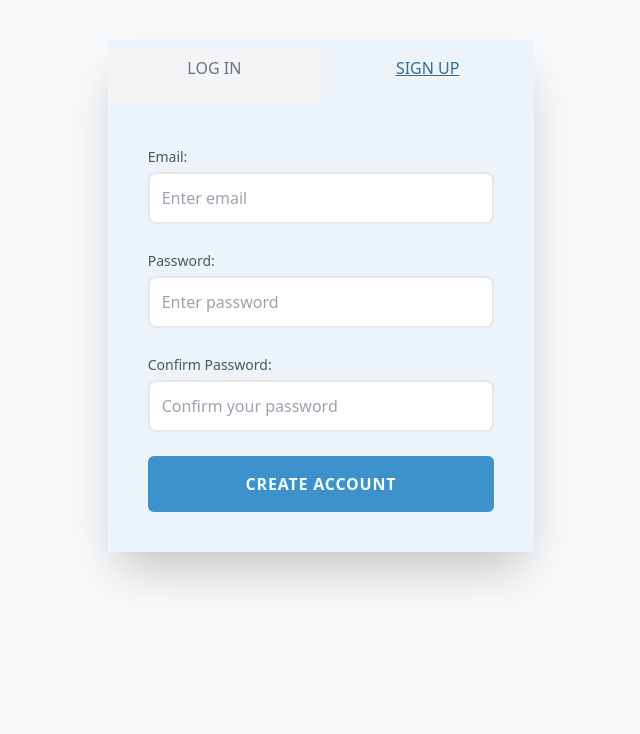
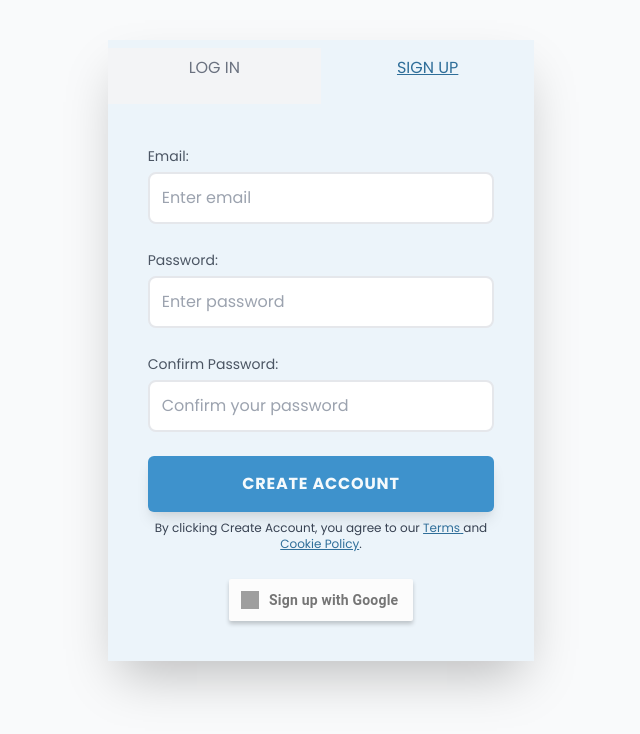
Before and after one commit to questionreality/react-xlsx-pdf, a React (Create React App) app: page / in a window 1280 px wide. Shown: the top 734 px of the page, without its empty margins (319-959 px from the left). Built offline with nearby package versions, Linux system fonts and the light colour scheme; grey boxes are pictures that could not be loaded.

Commit message:
Added excel parsing functionality

```diff
--- a/package.json
+++ b/package.json
@@ -9,9 +9,11 @@
     "@testing-library/user-event": "^12.1.10",
     "react": "^17.0.2",
     "react-dom": "^17.0.2",
+    "react-loader-spinner": "^4.0.0",
     "react-router-dom": "^5.2.0",
     "react-scripts": "4.0.3",
-    "web-vitals": "^1.0.1"
+    "web-vitals": "^1.0.1",
+    "xlsx": "^0.16.9"
   },
   "scripts": {
     "start": "craco start",
--- a/src/App.js
+++ b/src/App.js
@@ -5,6 +5,7 @@ import AuthRoute from "./util/AuthRoute";
 import AuthPage from "./pages/AuthPage";
 import PrivateRoute from "./util/PrivateRoute";
 import Search from "./pages/Search";
+
 
 import { BrowserRouter as Router, Switch, Route, Link } from "react-router-dom";
 
@@ -33,11 +34,7 @@ function App() {
     setData,
   };
   console.log(contextData);
-  useEffect(() => {
-    if (localStorage.getItem("authState")) {
-      setAuthenticated(true);
-    }
-  }, []);
+  useEffect(() => {}, []);
   return (
     <div>
       <DataContext.Provider value={contextData}>
--- /dev/null
+++ b/src/components/AutoComplete.js
@@ -0,0 +1,73 @@
+import React, { useContext, useState, useEffect } from "react";
+import { DataContext } from "../util/Context";
+
+function AutoComplete() {
+  const { data } = useContext(DataContext);
+  const [searchKey, setSearchKey] = useState("");
+  const [searchArray, setSearchArray] = useState([]); //array to be feed into autocomplete component
+  const [keys, setKeys] = useState([]);
+  const [autocomplete, setAutocomplete] = useState({
+    activeSuggestion: 0,
+    filteredSuggestions: [],
+    showSuggestions: false,
+    userInput: "",
+  });
+
+  const getSuggestions = (value) => {
+    const inputValue = value.trim().toLowerCase();
+    const inputLength = inputValue.length;
+    return inputLength === 0 ? [] : searchArray.filter((element) => {
+
+    });
+  };
+  const [userInputs, setUserInputs] = useState([]);
+  useEffect(() => {
+    if (data.length !== 0) {
+      console.log(data[0]);
+      if (keys?.length === 0) {
+        for (const [key, value] of Object.entries(data[0])) {
+          setKeys((keys) => keys.concat(key));
+        }
+        setSearchKey(keys[0]);
+      }
+    }
+  }, [data, keys]);
+  useEffect(() => {
+    setSearchArray(data.map((dataItem) => dataItem[searchKey]));
+  }, [searchKey]);
+  const handleRadioButtonChange = (e) => {
+    setSearchKey(e.target.value);
+  };
+  return (
+    <div>
+      <div className="mb-5">
+        <h1 className="text-gray-900 font-medium">Choose the Search Key:</h1>
+        <fieldset className="radio-group w-full py-5 text-gray-800">
+          {keys?.length !== 0
+            ? keys?.map((key, i) => (
+                <div className="md:inline md:px-6 first:pl-0">
+                  <input
+                    type="radio"
+                    value={key}
+                    name={key}
+                    checked={searchKey === key}
+                    onChange={handleRadioButtonChange}
+                  />{" "}
+                  <span
+                    className={
+                      searchKey === key ? "font-medium text-primary-700" : ""
+                    }
+                  >
+                    {key}
+                  </span>
+                </div>
+              ))
+            : null}
+        </fieldset>
+      </div>
+      <div className="search"></div>
+    </div>
+  );
+}
+
+export default AutoComplete;
--- /dev/null
+++ b/src/components/Download.js
@@ -0,0 +1,9 @@
+import React from "react";
+
+function Download() {
+  return (
+    <button className="mr-auto btn-green btn  btn-large">Download as pdf</button>
+  );
+}
+
+export default Download;
--- /dev/null
+++ b/src/components/FileInput.js
@@ -0,0 +1,62 @@
+import React, { useContext } from "react";
+import { DataContext } from "../util/Context";
+import * as XLSX from "xlsx";
+
+function FileInput({ loading, setLoading }) {
+  const { data, setData } = useContext(DataContext);
+
+  const readExcel = (file) => {
+    setLoading("state2");
+    setData([]);
+    const promise = new Promise((resolve, reject) => {
+      console.log("name", file.name.split(".").pop());
+      if (file.name.split(".").pop() !== "xlsx") {
+        throw new Error("File is of improper format");
+      }
+      const fileReader = new FileReader();
+      fileReader.readAsArrayBuffer(file);
+      fileReader.onload = (e) => {
+        const bufferArray = e.target.result;
+        const wb = XLSX.read(bufferArray, { type: "buffer" });
+        const wsname = wb.SheetNames[0]; //get the first sheet
+        const ws = wb.Sheets[wsname];
+        const sheetData = XLSX.utils.sheet_to_json(ws);
+        // setData
+        localStorage.setItem("data", JSON.stringify(sheetData));
+        setLoading("state3");
+        setData((data) => [...sheetData]);
+        resolve(sheetData);
+      };
+      fileReader.onerror = (err) => {
+        setLoading("state2");
+        reject(err);
+      };
+    });
+    promise
+      .then((returnData) => {
+        console.log(returnData);
+      })
+      .catch((err) => console.log(err));
+  };
+
+  return (
+    <div className="w-100% text-center mb-10">
+      <label className="cursor-pointer  inline">
+        <input
+          type="file"
+          className="hidden"
+          onChange={(e) => {
+            const file = e.target.files[0];
+            readExcel(file);
+          }}
+        />
+        <span className="text-lg">☝️</span>
+        <span className="text-primary-700 bg-primary-50 underline font-semibold">
+          Upload an excel file
+        </span>
+      </label>
+    </div>
+  );
+}
+
+export default FileInput;
--- a/src/components/Login.js
+++ b/src/components/Login.js
@@ -48,6 +48,23 @@ function Login() {
       <button type="submit" className="btn" onClick={handleSubmit}>
         LOG IN
       </button>
+      <a
+        href="#"
+        className="text-primary-700  mt-2 underline mx-auto w-full text-center cursor-pointer text-xs inline-block"
+      >
+        Forgotten password?
+      </a>
+      <div className="google-btn">
+        <div className="google-icon-wrapper">
+          <img
+            className="google-icon-svg"
+            src="https://upload.wikimedia.org/wikipedia/commons/5/53/Google_%22G%22_Logo.svg"
+          />
+        </div>
+        <p className="btn-text">
+          <b>Log in with Google</b>
+        </p>
+      </div>
     </form>
   );
 }
--- /dev/null
+++ b/src/components/Logout.js
@@ -0,0 +1,7 @@
+import React from "react";
+
+function Logout() {
+  return <button className="btn btn-red btn-large">Logout</button>;
+}
+
+export default Logout;
--- a/src/components/Signup.js
+++ b/src/components/Signup.js
@@ -55,6 +55,30 @@ function Signup() {
       <button className="btn" type="submit" onClick={handleSubmit}>
         CREATE ACCOUNT
       </button>
+      <p className="text-gray-700 mt-2  mx-auto w-full text-center cursor-pointer text-xs inline-block">
+        By clicking Create Account, you agree to our{" "}
+        <a href="#" className="underline text-primary-700">
+          {" "}
+          Terms{" "}
+        </a>{" "}
+        and{" "}
+        <a href="#" className="underline text-primary-700">
+          {" "}
+          Cookie Policy
+        </a>
+        .
+      </p>
+      <div className="google-btn">
+        <div className="google-icon-wrapper">
+          <img
+            className="google-icon-svg"
+            src="https://upload.wikimedia.org/wikipedia/commons/5/53/Google_%22G%22_Logo.svg"
+          />
+        </div>
+        <p className="btn-text">
+          <b>Sign up with Google</b>
+        </p>
+      </div>
     </form>
   );
 }
--- a/src/index.css
+++ b/src/index.css
@@ -1,9 +1,12 @@
+@import url("https://fonts.googleapis.com/css?family=Poppins:400,500,600,700,800,900");
 @layer base {
   body {
     @apply bg-gray-50;
+    font-family: "Poppins", sans-serif;
   }
+
   .input {
-    @apply w-full p-3 box-border mb-6 border-gray-200  border-2 border-solid outline-none transition-all duration-500 ease-in-out  rounded-lg mt-1;
+    @apply w-full p-3 box-border mb-6 border-gray-200  border-2 border-solid outline-none transition-all duration-500 ease-in-out  rounded-lg mt-1 text-gray-600;
   }
   .input:focus {
     @apply border-2 border-solid border-primary-700 shadow-inner;
@@ -15,17 +18,17 @@
     @apply sm:p-10 p-5 clear-both w-full box-border;
   }
   .btn {
-    @apply w-full text-primary-50 h-14 leading-10 bg-primary-500 font-bold cursor-pointer rounded-md tracking-wider outline-none transition-all duration-500 ease-in;
+    @apply w-full text-primary-50 h-14 leading-10 bg-primary-500 font-bold cursor-pointer rounded-md tracking-wider outline-none transition-all duration-500 ease-in shadow-lg;
   }
   .btn:focus {
-    @apply outline-none bg-primary-700;
+    @apply outline-none bg-primary-700 shadow-sm;
   }
   .btn:hover {
-    @apply bg-primary-700;
+    @apply bg-primary-700 shadow-sm;
   }
 
   .default {
-    @apply w-1/2 float-left h-14  text-center mt-2 cursor-pointer leading-10 text-gray-500 bg-gray-100 transition-all duration-1000 ease-in;
+    @apply w-1/2 float-left h-14  text-center mt-2 cursor-pointer leading-10 text-gray-500 bg-gray-100;
   }
   .default:hover {
     @apply underline;
@@ -33,4 +36,70 @@
   .active {
     @apply bg-primary-100 text-primary-700 underline;
   }
+  .custom-file-input {
+    @apply mx-auto mb-8 w-full text-center;
+  }
+  .btn-large {
+    @apply text-center w-auto sm:px-10 px-1  shadow-sm md:text-base text-sm h-10 rounded-full duration-100;
+  }
+  .btn-green {
+    @apply bg-green-100 text-green-700;
+  }
+  .btn-red {
+    @apply bg-red-100 text-red-700;
+  }
+  .btn-red:hover,
+  .btn-red:focus {
+    @apply bg-red-900 text-red-100;
+  }
+  .btn-green:hover,
+  .btn-green:focus {
+    @apply bg-green-900 text-green-100;
+  }
 }
+
+.google-btn {
+  margin-top: 24px;
+  margin-right: auto;
+  margin-left: auto;
+  width: 80%;
+  min-width: 184px;
+  max-width: 184px;
+  height: 42px;
+  background-color: #fcfcfc;
+  border-radius: 2px;
+  box-shadow: 0 3px 4px 0 rgba(0, 0, 0, 0.2);
+  cursor: pointer;
+  cursor: hand;
+  align-self: center;
+  user-select: none;
+  transition: all 400ms ease 0s;
+  display: flex;
+}
+.google-btn .google-icon-wrapper {
+  position: absolute;
+  margin-top: 1px;
+  margin-left: 1px;
+  width: 40px;
+  height: 40px;
+  border-radius: 2px;
+  user-select: none;
+}
+.google-btn .google-icon-svg {
+  position: absolute;
+  margin-top: 11px;
+  margin-left: 11px;
+  width: 18px;
+  height: 18px;
+  user-select: none;
+}
+
+.google-btn .btn-text {
+  float: right;
+  margin: 11px 14px 40px 40px;
+  color: #757575;
+  font-size: 14px;
+  letter-spacing: 0.2px;
+  font-family: Roboto;
+  user-select: none;
+}
--- a/src/pages/Search.js
+++ b/src/pages/Search.js
@@ -1,11 +1,48 @@
-import React from 'react'
+import React, { useContext, useEffect, useState } from "react";
+import { DataContext } from "../util/Context";
+import AutoComplete from "../components/AutoComplete";
+import Download from "../components/Download";
+import FileInput from "../components/FileInput";
+import Logout from "../components/Logout";
+import Loader from "react-loader-spinner";
 
 function Search() {
-    return (
-        <div>
-
+  const { data, setData } = useContext(DataContext);
+  // state1 - input visible, nothing else visible
+  // state2 - input visible, loader visible
+  // state3 - autocomplete,download and logout buttons visible
+  const [loading, setLoading] = useState("state1");
+  useEffect(() => {
+    //   initial data is []
+    if (data.length !== 0) {
+      console.log("data", data);
+      setLoading("state3");
+    }
+  }, [data]);
+  return (
+    <div className="p-12">
+      {/* Loading Spinner while data loads and then the UI*/}
+      <FileInput loading={loading} setLoading={setLoading} />
+      {loading === "state2" ? (
+        <div className="flex">
+          <Loader
+            type="Circles"
+            color="#3e92cc"
+            height={250}
+            width={250}
+            className="mx-auto"
+          />
         </div>
-    )
+      ) : loading === "state3" ? (
+        <div className="flex flex-col md:px-10">
+          <AutoComplete />{" "}
+          <div className="flex flex-row flex-center">
+            <Download /> <Logout />
+          </div>
+        </div>
+      ) : null}
+    </div>
+  );
 }
 
-export default Search
+export default Search;
--- a/tailwind.config.js
+++ b/tailwind.config.js
@@ -32,7 +32,9 @@ module.exports = {
     },
   },
   variants: {
-    extend: {},
+    extend: {
+      padding: ["first"],
+    },
   },
   plugins: [],
 };
```
Also changed, not shown: 2 other files (tests, documents, lock files or other folders).
